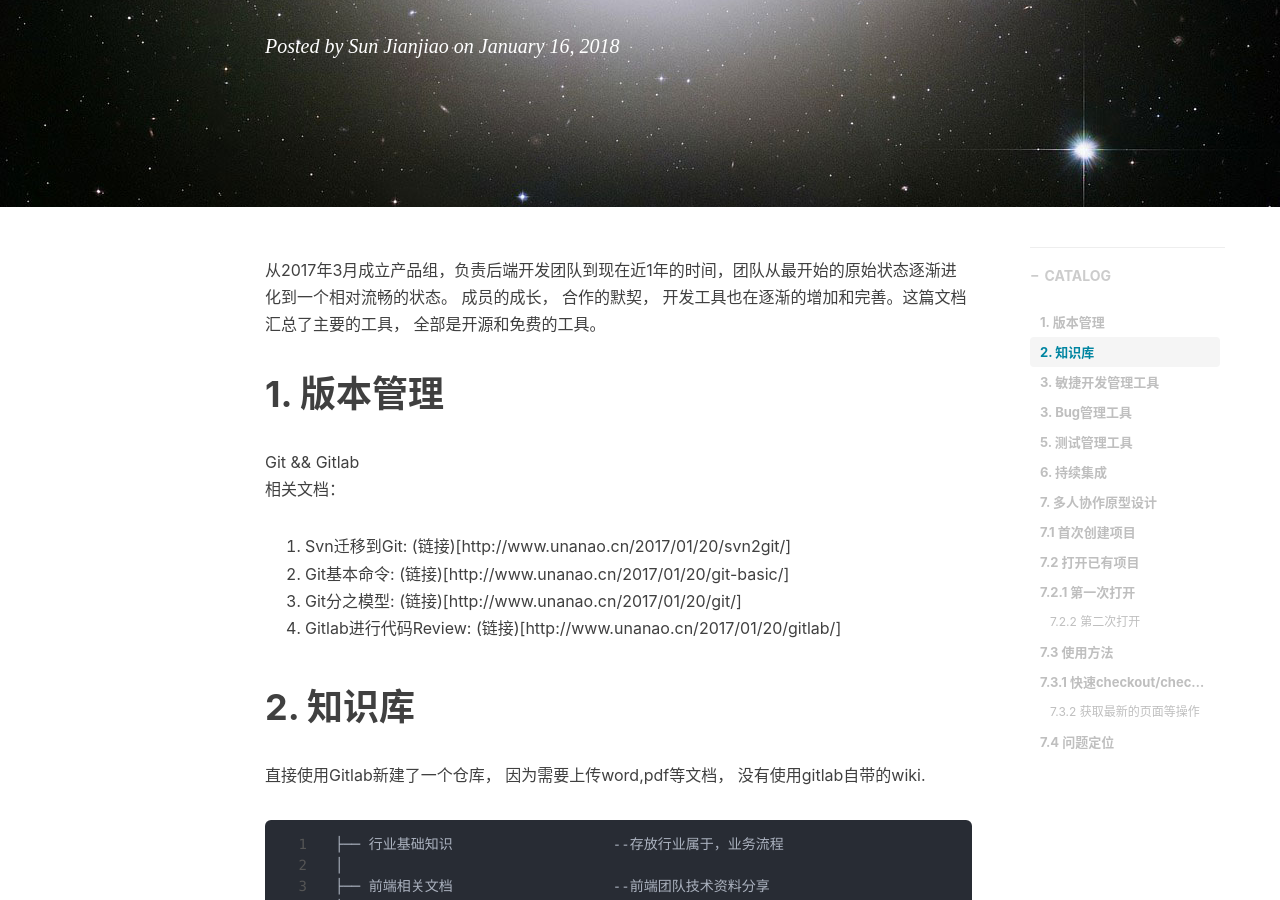
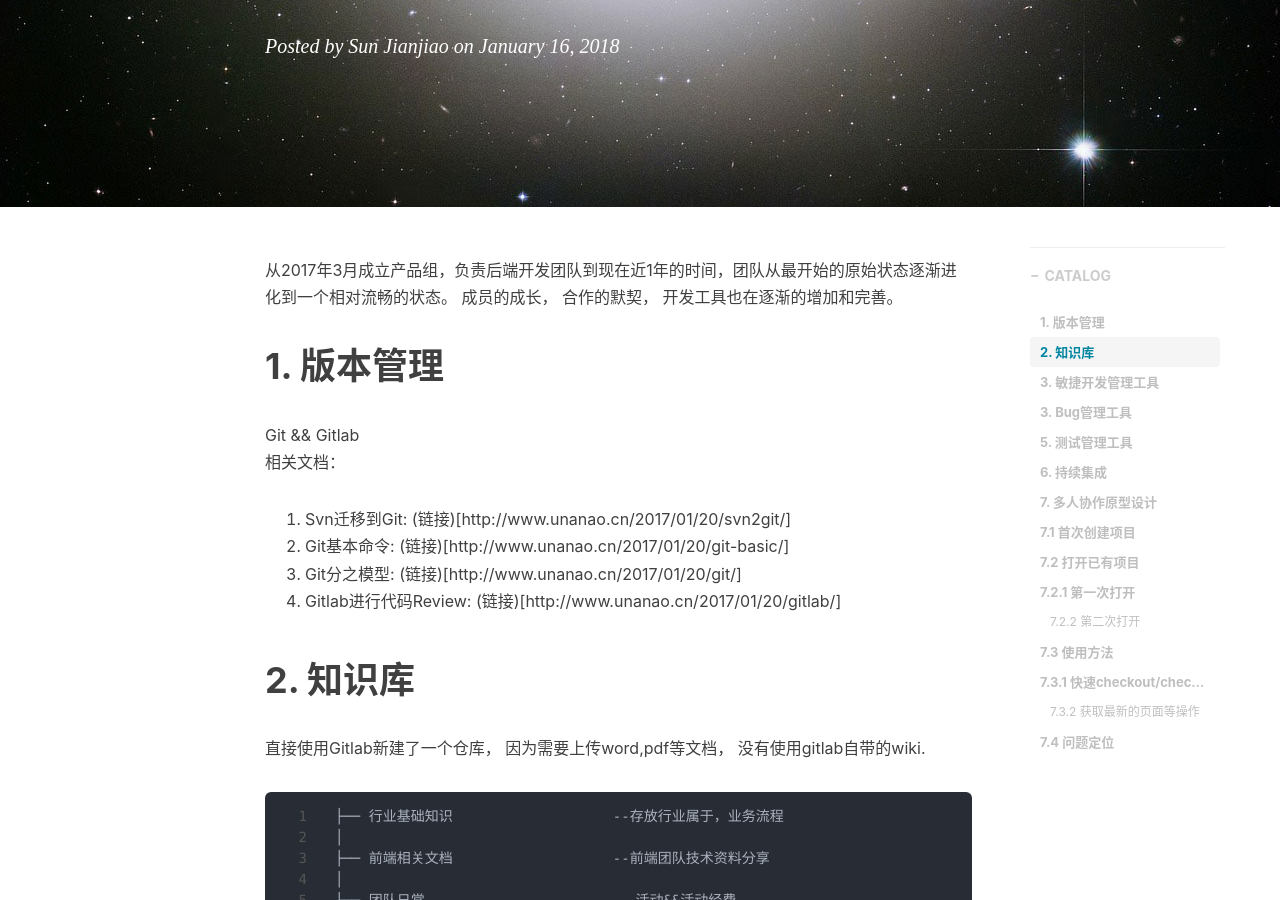
Before and after one commit to xuyumeng/xuyumeng.github.io, a Jekyll site: the page built from _posts/tools/2018-01-16-dev-tools.md, in a window 1280 px wide and 900 px high, scrolled down 376 px. Built offline with Jekyll 4.4.1, drawn with Linux system fonts in a browser that asks for light colours; nearby versions of some CDN libraries; comment, search, counter and statistics services are not loaded.

Commit message:
delete unproper words

```diff
--- a/_posts/tools/2018-01-16-dev-tools.md
+++ b/_posts/tools/2018-01-16-dev-tools.md
@@ -13,7 +13,7 @@ tags:
 
 ---
 
-从2017年3月成立产品组，负责后端开发团队到现在近1年的时间，团队从最开始的原始状态逐渐进化到一个相对流畅的状态。 成员的成长， 合作的默契， 开发工具也在逐渐的增加和完善。这篇文档汇总了主要的工具， 全部是开源和免费的工具。
+从2017年3月成立产品组，负责后端开发团队到现在近1年的时间，团队从最开始的原始状态逐渐进化到一个相对流畅的状态。 成员的成长， 合作的默契， 开发工具也在逐渐的增加和完善。
 
 # 1. 版本管理
 Git && Gitlab
```
